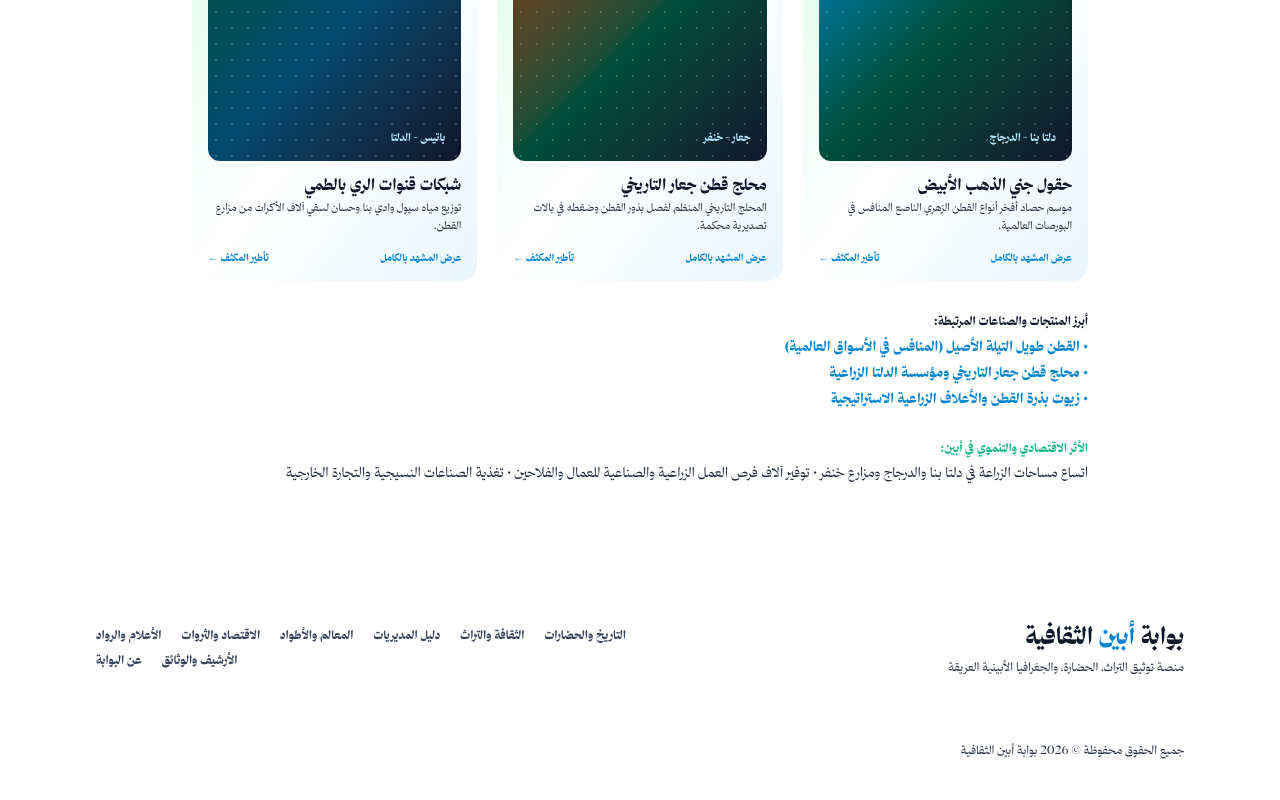
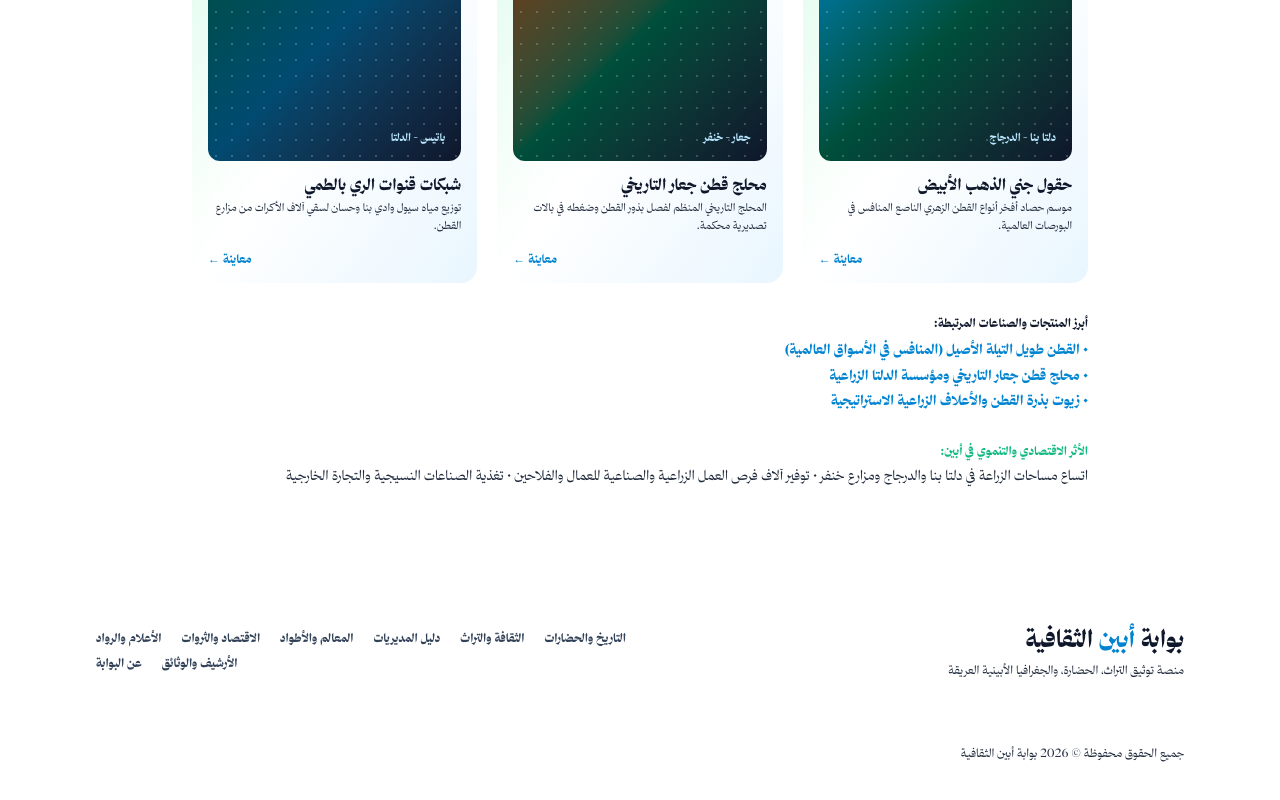
Before and after one commit to aaas72/abyan-portal, a Next.js app: page /economy in a window 1280 px wide. Shown: the part 873-1673 px from the top of the page. Built offline with nearby package versions, Linux system fonts and the light colour scheme.

Commit message:
fix: استبدال وتوحيد نصوص أسفل البطاقات في صفحة المعالم إلى معاينة ← المعتمدة رسمياً

```diff
--- a/src/components/cards/FoodCard.tsx
+++ b/src/components/cards/FoodCard.tsx
@@ -46,6 +46,13 @@ export default function FoodCard({ foodCard, onClick }: FoodCardProps) {
           {foodCard.description}
         </p>
       </div>
+
+      {/* Prompt Link */}
+      <div className="pt-1 text-left text-xs text-sky-600 font-abyan-title border-none">
+        <span className="group-hover:translate-x-[-3px] transition-transform font-normal inline-block">
+          معاينة ←
+        </span>
+      </div>
     </motion.div>
   );
 }
--- a/src/components/cards/ImageShowcaseCard.tsx
+++ b/src/components/cards/ImageShowcaseCard.tsx
@@ -59,10 +59,9 @@ export default function ImageShowcaseCard({
       </div>
 
       {/* Prompt Link */}
-      <div className="pt-1 flex justify-between items-center text-[10px] text-sky-600 font-abyan-title border-none">
-        <span>عرض المشهد بالكامل</span>
-        <span className="group-hover:translate-x-[-3px] transition-transform font-normal">
-          تأطير المكثف ←
+      <div className="pt-1 text-left text-xs text-sky-600 font-abyan-title border-none">
+        <span className="group-hover:translate-x-[-3px] transition-transform font-normal inline-block">
+          معاينة ←
         </span>
       </div>
     </motion.div>
```
